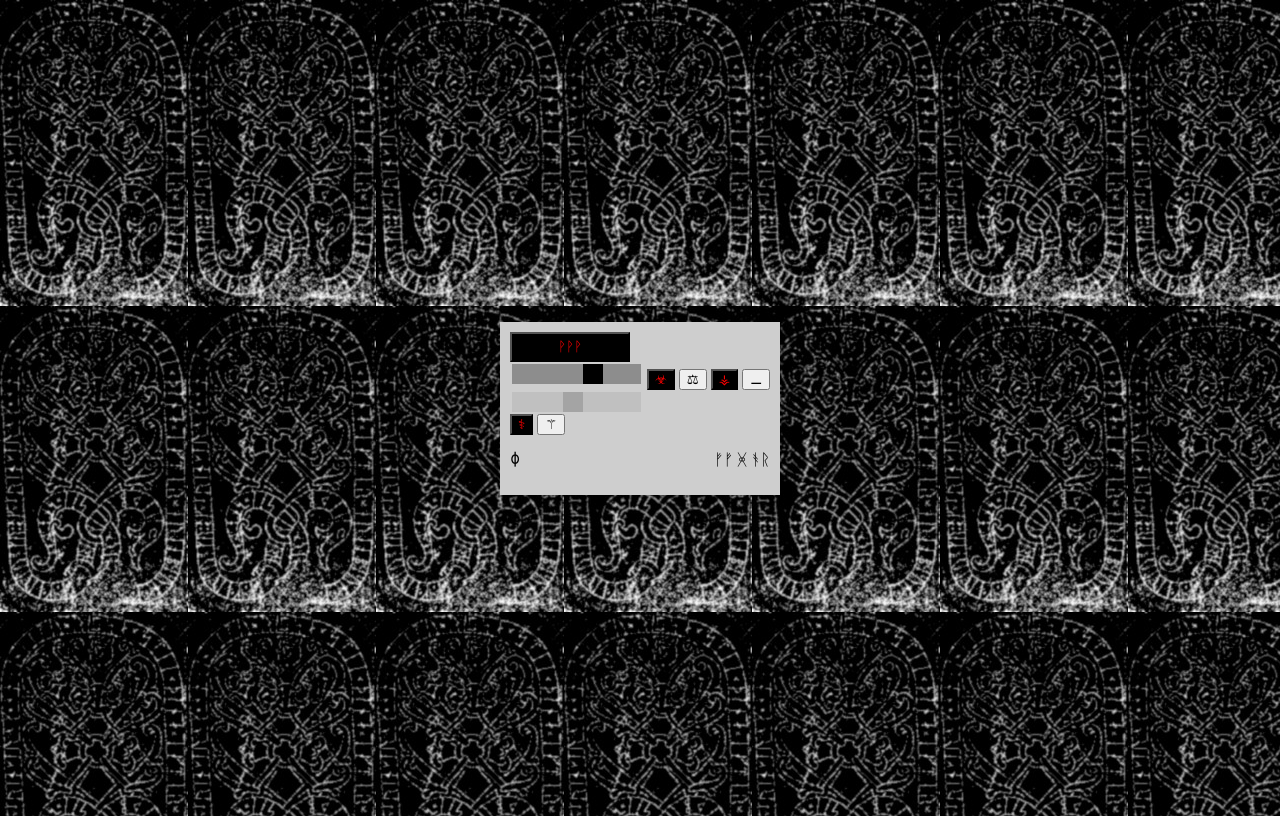
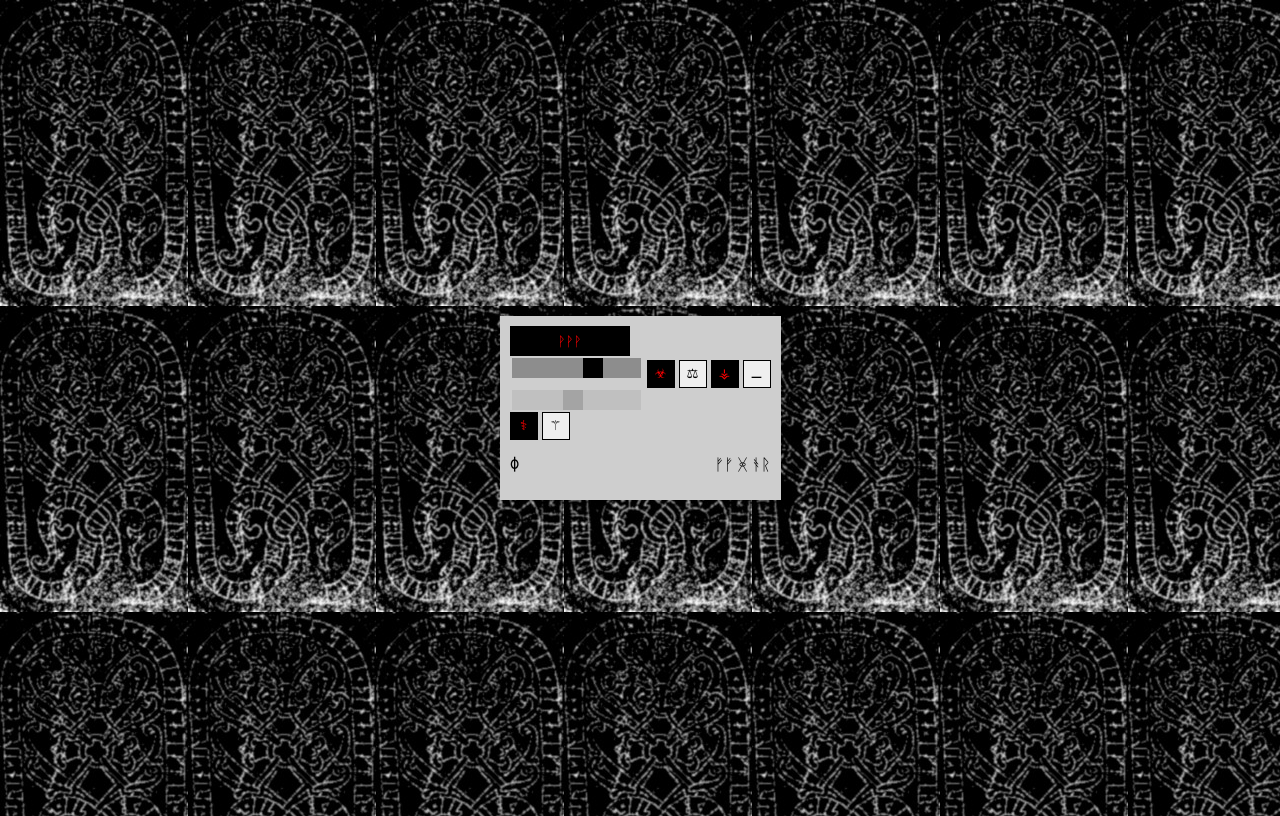
Before and after one commit to samandthestonecircle/SOVNDSCRY_v1.0, a plain HTML site: page index.html in a window 1280 px wide. Drawn offline with Linux system fonts and the light colour scheme.

Commit message:
Update style.css

```diff
--- a/style.css
+++ b/style.css
@@ -33,6 +33,12 @@ body {
     color: rgb(255, 0, 0);
 }
 
+button {
+    border: 1px solid black;
+    height: 1.75rem;
+    width: 1.75rem;
+}
+
 #speedControl, #randomJumpIntervalControl {
     -webkit-appearance: none !important;
     appearance: none !important;
```
